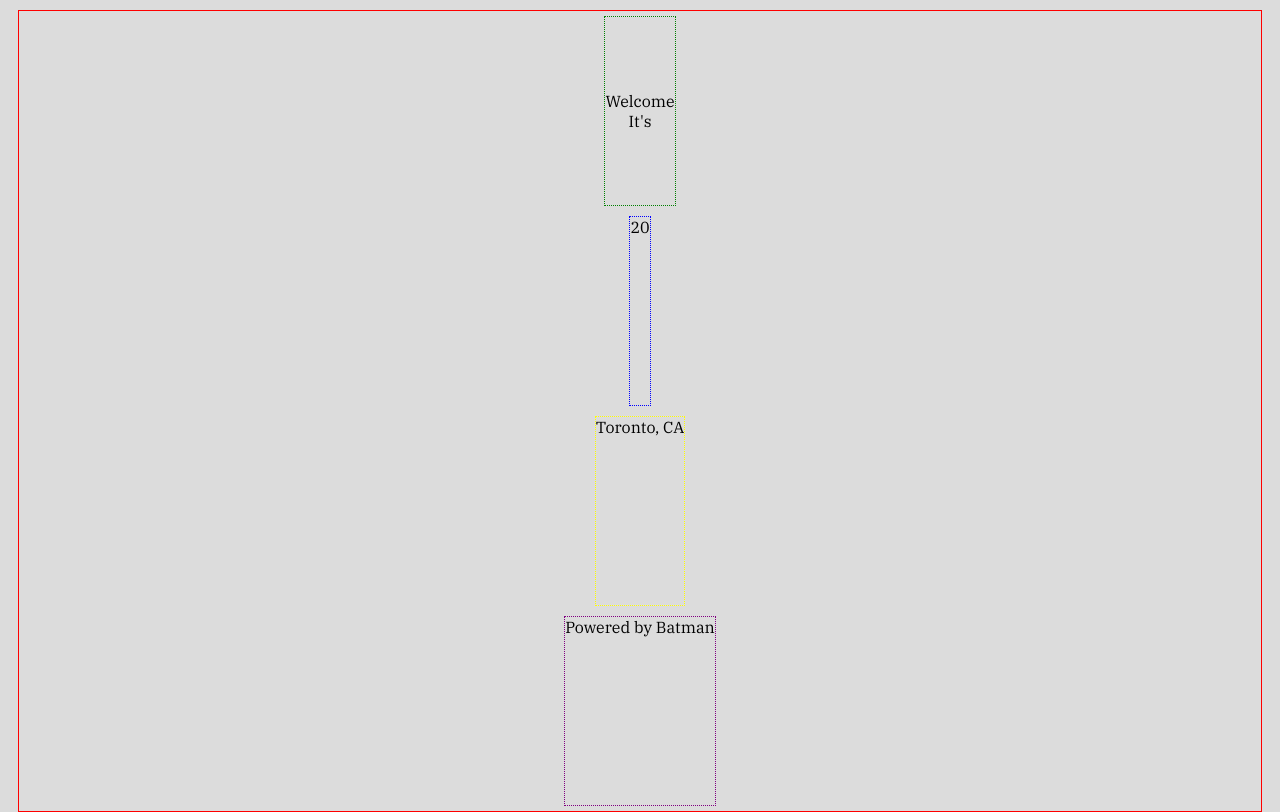
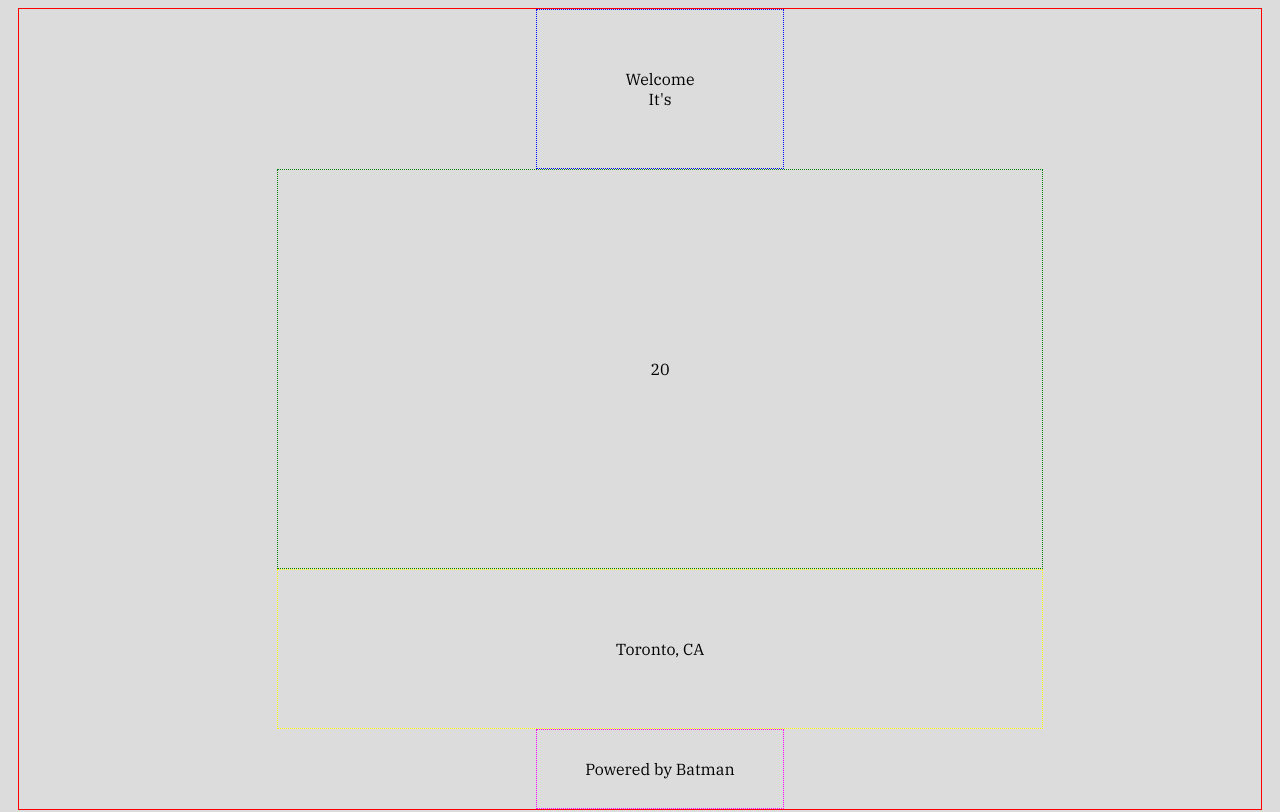
Before and after one commit to AIndoria/weatherClient, a plain HTML site: page index.html in a window 1280 px wide. Drawn offline with Linux system fonts and the light colour scheme.

Commit message:
Changed layout from flexbox to grid+flexbox

```diff
--- a/css/styles.css
+++ b/css/styles.css
@@ -4,39 +4,46 @@ html, body{
   height:100%;
 }
 .main-container{
-    margin:10px;
-    border: 1px red solid;
+  display: grid;
+  grid-template-rows: 20% 50% 20% 10%;
+  grid-template-columns:repeat(5,20%);
+  grid-row-gap: 0px;
+  grid-column-gap:10px;
+
+  border: 1px solid red;
+  margin:0 10px;
   height:100%;
-    display:flex;
-    flex-direction: column;
-    justify-content: center;
-    align-items:center;
-    text-align:center;
 }
 .welcome-display{
   display:flex;
+  justify-content:center;
   align-items:center;
-    justify-content:center;
-    margin:5px;
-    flex:1;
-    height:20%;
-    border: 1px dotted green;
+  text-align:center;
+
+  grid-area:1/3/1/4;
+  border:1px dotted blue;
 }
 .temp-display{
-    margin:5px;
-    flex:1;
-    height:50%;
-    border: 1px dotted blue;
+  display:flex;
+  justify-content:center;
+  align-items:center;
+
+  grid-area:2/2/2/5;
+  border:1px dotted green;
 }
 .location-display{
-    margin:5px;
-    flex:1;
-    height:20%;
-    border: 1px dotted yellow;
+  display:flex;
+  justify-content:center;
+  align-items:center;
+
+  grid-area:3/2/3/5;
+  border:1px dotted yellow;
 }
 .attribution-display{
-    margin:5px;
-    flex:1;
-    height:10%;
-    border: 1px dotted purple;
+  display:flex;
+  justify-content:center;
+  align-items:center;
+
+  grid-area:4/3/4/3;
+  border:1px dotted magenta;
 }
```
Also changed, not shown: index.html (+1 -3 lines), js/script.js (indentation only). Lines whose indentation alone changed are shown as unchanged.
